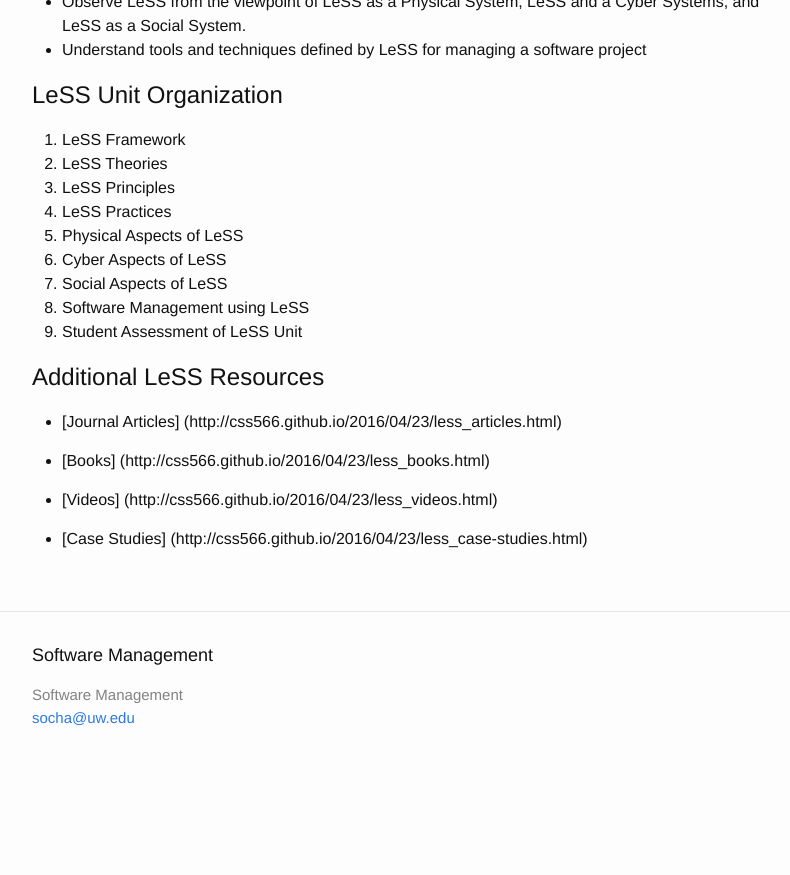
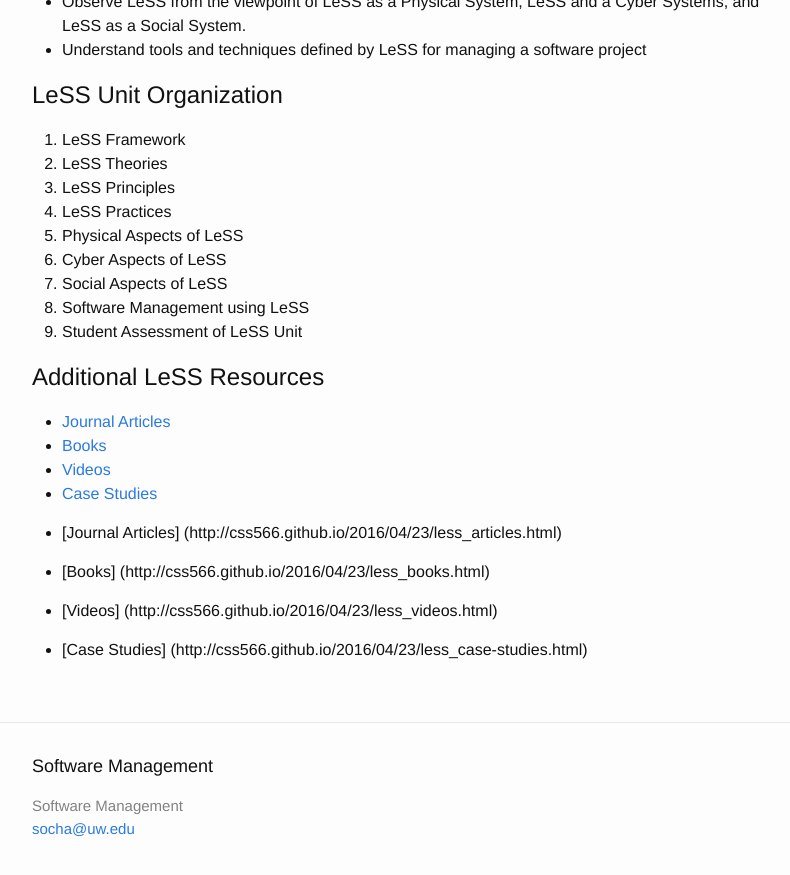
Before and after one commit to css566/css566.github.io, a Jekyll site: the page built from _posts/2016-04-23-less_syllabus.md, in a window 1280 px wide and 900 px high, scrolled down 609 px. Shown: the top 875 px of the window, without its empty margins (238-1028 px from the left). Built offline with Jekyll 4.4.1, drawn with Linux system fonts in a browser that asks for light colours; comment, search, counter and statistics services are not loaded; before the commit the page ends 1398 px from its top, so only the background shows below that.

Commit message:
Update 2016-04-23-less_syllabus.md

```diff
--- a/_posts/2016-04-23-less_syllabus.md
+++ b/_posts/2016-04-23-less_syllabus.md
@@ -33,6 +33,11 @@ By the end of this unit, students should be able to:
 
 # Additional LeSS Resources
 
+- [Journal Articles](http://css566.github.io/2016/04/23/less_articles.html)
+- [Books](http://css566.github.io/2016/04/23/less_books.html)
+- [Videos](http://css566.github.io/2016/04/23/less_videos.html)
+- [Case Studies](http://css566.github.io/2016/04/23/less_case-studies.html)
+
 - [Journal Articles] (http://css566.github.io/2016/04/23/less_articles.html)
 
 - [Books] (http://css566.github.io/2016/04/23/less_books.html)
```
